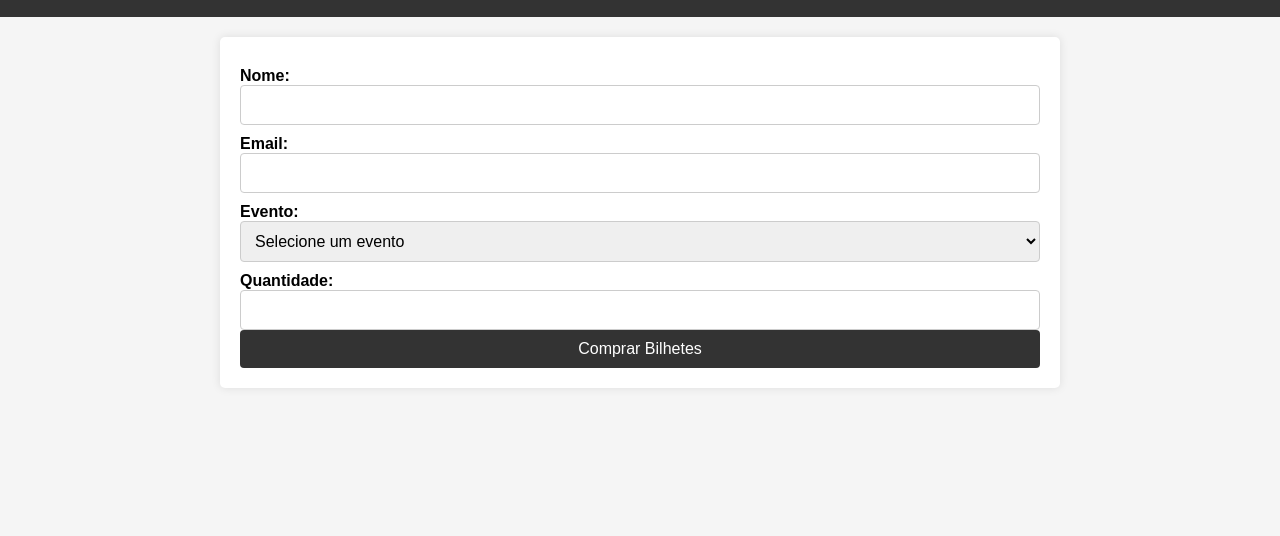
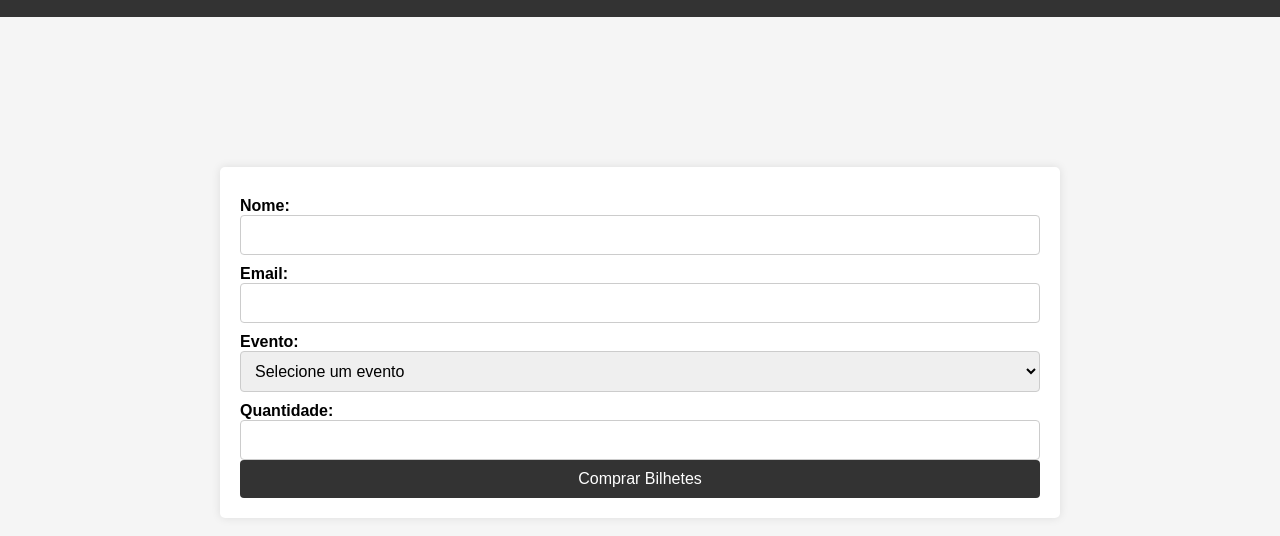
Before and after one commit to dp0204/scripts, a plain HTML site: page index.html in a window 1280 px wide. Shown: the part 60-596 px from the top of the page. Drawn offline with Linux system fonts and the light colour scheme.

Commit message:
Update index.html

```diff
--- a/index.html
+++ b/index.html
@@ -24,7 +24,7 @@
 
     main {
       max-width: 800px;
-      margin: 20px auto;
+      margin: 150px auto;
       padding: 20px;
       background-color: #fff;
       border-radius: 5px;
```
